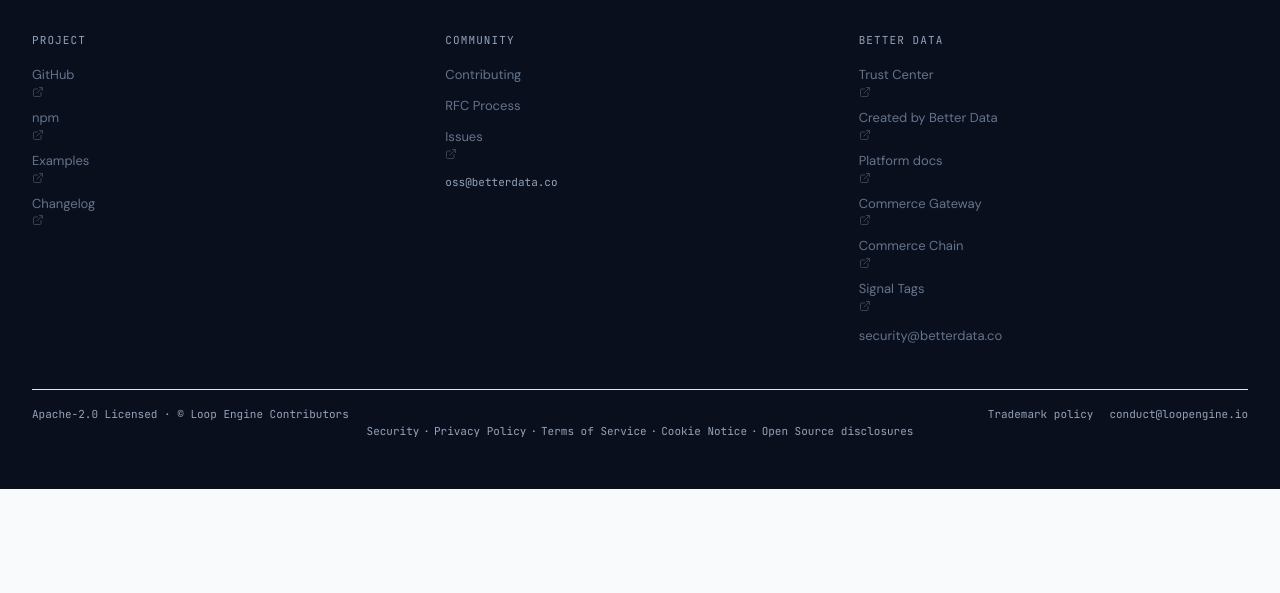
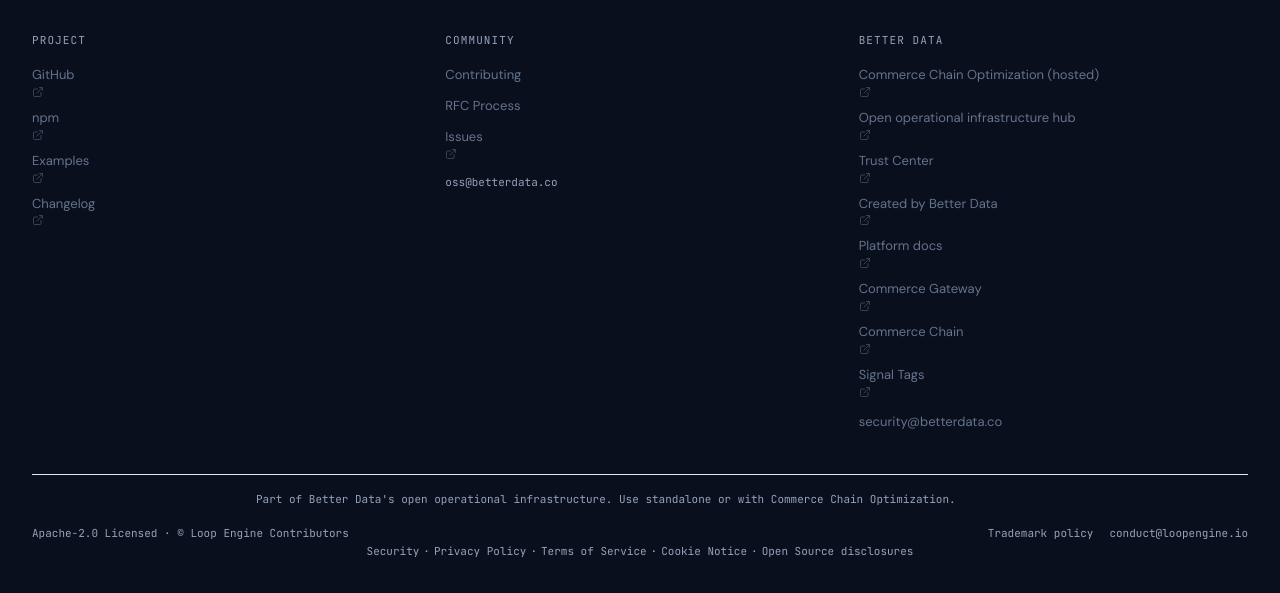
Before and after one commit to loopengine/loopengine.io, a Next.js app: page / in a window 1280 px wide. Shown: the part 6688-7281 px from the top of the page. Before the commit the page ends 7177 px from the top, so only its background shows below. Built offline with nearby package versions, Linux system fonts and the light colour scheme; no server answers.

Commit message:
refactor(site): improve footer bottom row for ecosystem strip
Stack ecosystem copy above license and conduct links on small screens.

```diff
--- a/components/site/Footer.tsx
+++ b/components/site/Footer.tsx
@@ -2,6 +2,11 @@
 import { ExternalLink } from "lucide-react";
 import type { CSSProperties } from "react";
 import { LoopEngineLogo } from "@/components/logo";
+import {
+  BETTERDATA_CCO_URL,
+  BETTERDATA_OPEN_INFRA_URL,
+  ECOSYSTEM_STRIP,
+} from "@/lib/betterdata-ecosystem";
 
 function ExternalFooterLink({
   href,
@@ -90,6 +95,8 @@
         </div>
         <div>
           <p style={headingStyle}>Better Data</p>
+          <ExternalFooterLink href={BETTERDATA_CCO_URL} label="Commerce Chain Optimization (hosted)" style={linkStyle} />
+          <ExternalFooterLink href={BETTERDATA_OPEN_INFRA_URL} label="Open operational infrastructure hub" style={linkStyle} />
           <ExternalFooterLink href="https://www.betterdata.co/trust" label="Trust Center" style={linkStyle} />
           <ExternalFooterLink href="https://betterdata.co" label="Created by Better Data" style={linkStyle} />
           <ExternalFooterLink href="https://betterdata.co/docs" label="Platform docs" style={linkStyle} />
@@ -106,7 +113,7 @@
         </div>
       </div>
       <div
-        className="mx-auto mt-8 flex w-full max-w-[var(--max-width-full)] flex-col items-center justify-between gap-3 md:flex-row"
+        className="mx-auto mt-8 w-full max-w-[var(--max-width-full)]"
         style={{
           borderTop: "1px solid var(--color-border)",
           paddingTop: 16,
@@ -116,8 +123,12 @@
           color: "var(--color-ink-muted)"
         }}
       >
-        <p>Apache-2.0 Licensed · © Loop Engine Contributors</p>
-        <div className="flex items-center gap-4">
+        <p className="mx-auto max-w-3xl text-center leading-relaxed md:text-left" style={{ marginBottom: 16 }}>
+          {ECOSYSTEM_STRIP}
+        </p>
+        <div className="flex flex-col items-center gap-3 sm:flex-row sm:items-center sm:justify-between">
+          <p className="text-center sm:text-left">Apache-2.0 Licensed · © Loop Engine Contributors</p>
+          <div className="flex flex-wrap items-center justify-center gap-4 sm:justify-end">
             <Link
               className="hover:text-[var(--color-primary)]"
               href="/docs/governance/license"
@@ -132,6 +143,7 @@
             >
               conduct@loopengine.io
             </a>
+          </div>
         </div>
       </div>
       <div
```
Lines whose indentation alone changed are shown as unchanged.
